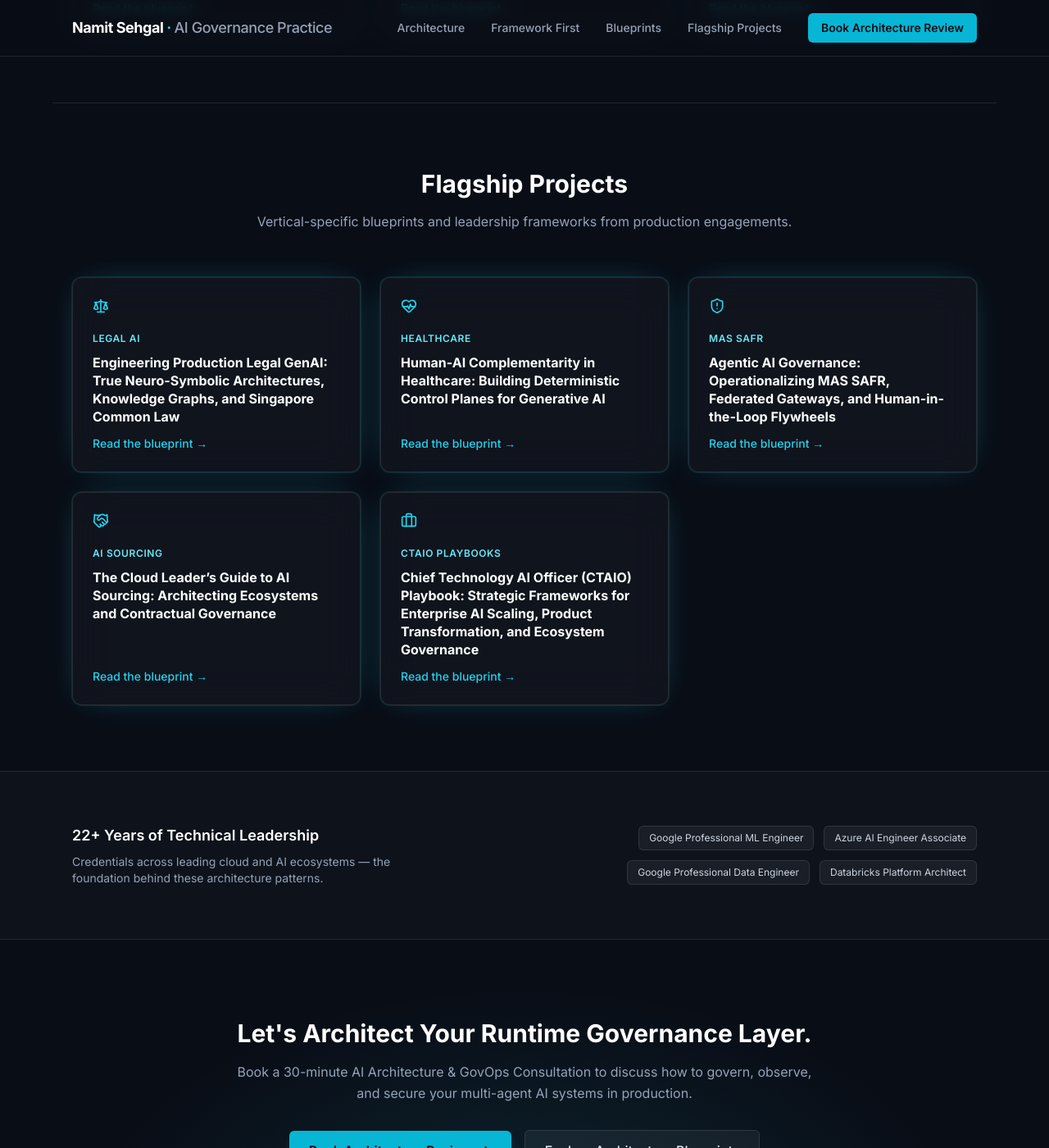
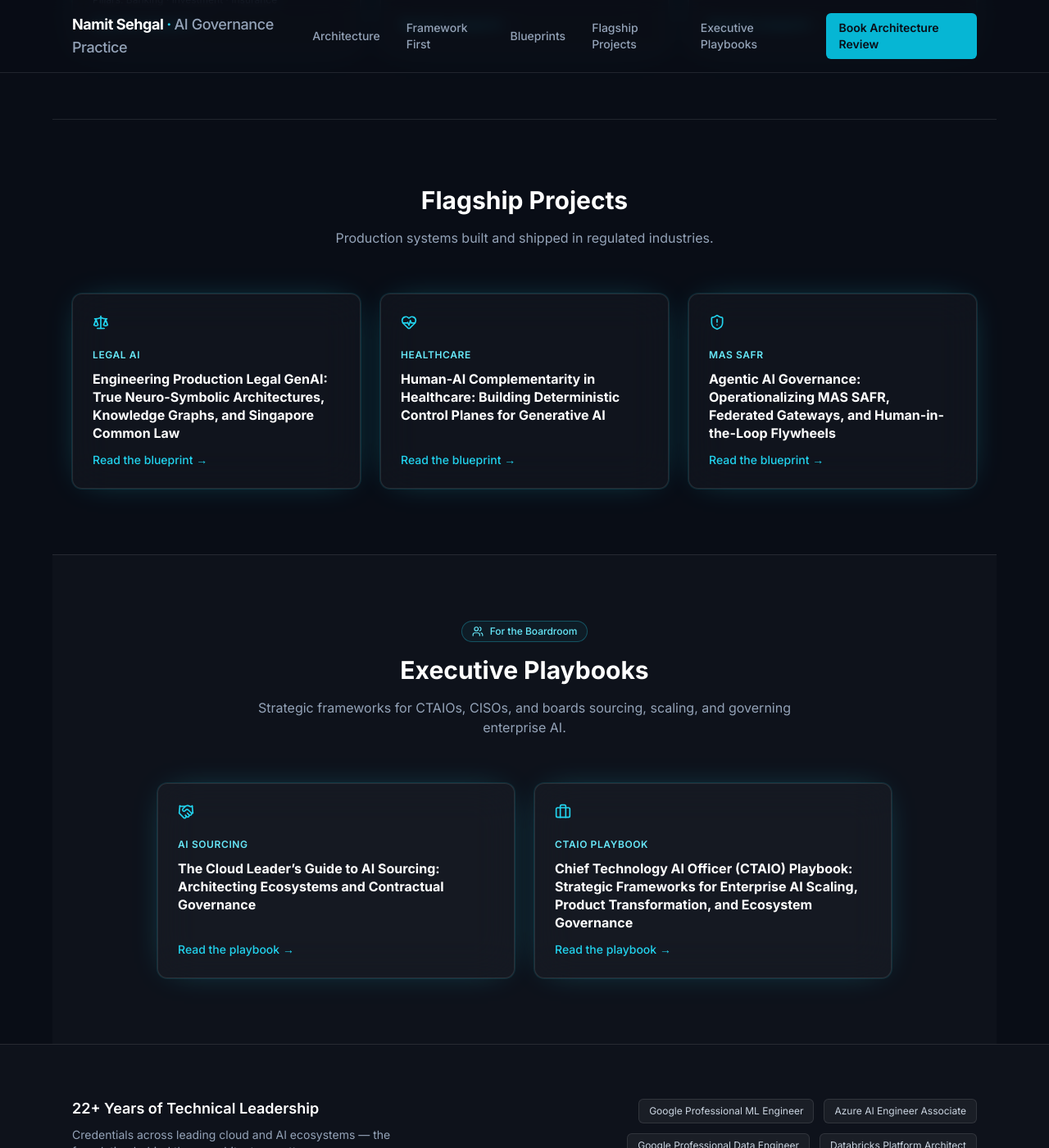
Before and after one commit to sehgalnamit/sehgalnamit.github.io, a Jekyll site: the page index.html, which Jekyll copies as it is, in a window 1280 px wide and 1400 px high, scrolled down 2383 px. Shown: the whole window at 82% size. Built offline with Jekyll 4.4.1, drawn with Linux system fonts in a browser that asks for light colours; nearby versions of some CDN libraries.

Commit message:
Split Executive Playbooks from Flagship Projects for clearer proof hierarchy

```diff
--- a/index.html
+++ b/index.html
@@ -30,6 +30,7 @@
                 <a href="#framework" class="hover:text-cyan-400 transition">Framework First</a>
                 <a href="#insights" class="hover:text-cyan-400 transition">Blueprints</a>
                 <a href="#flagship" class="hover:text-cyan-400 transition">Flagship Projects</a>
+                <a href="#executive" class="hover:text-cyan-400 transition">Executive Playbooks</a>
                 <a href="#contact" class="px-4 py-2 bg-cyan-500 text-[#090D16] font-semibold rounded-md hover:bg-cyan-400 transition">Book Architecture Review</a>
             </nav>
         </div>
@@ -182,7 +183,7 @@
     <section id="flagship" class="max-w-6xl mx-auto px-6 py-20 border-t border-white/10">
         <div class="text-center max-w-2xl mx-auto mb-14">
             <h2 class="text-3xl font-bold text-white mb-4">Flagship Projects</h2>
-            <p class="text-slate-400">Vertical-specific blueprints and leadership frameworks from production engagements.</p>
+            <p class="text-slate-400">Production systems built and shipped in regulated industries.</p>
         </div>
         <div class="grid sm:grid-cols-2 lg:grid-cols-3 gap-6">
             <a href="https://articles.namitsehgal.com/engineering-production-legal-genai-true-neuro-symbolic-architectures-knowledge-graphs-and-singapore-common-law" target="_blank" rel="noopener noreferrer" class="p-6 rounded-xl bg-white/[0.03] border border-white/10 backdrop-blur-xl glow-border transition flex flex-col justify-between">
@@ -209,21 +210,34 @@
                 </div>
                 <span class="text-sm font-medium text-cyan-400">Read the blueprint &rarr;</span>
             </a>
+        </div>
+    </section>
+
+    <!-- Executive Playbooks -->
+    <section id="executive" class="max-w-6xl mx-auto px-6 py-20 border-t border-white/10 bg-white/[0.02]">
+        <div class="text-center max-w-2xl mx-auto mb-14">
+            <span class="inline-flex items-center gap-2 px-3 py-1 rounded-full border border-cyan-400/30 bg-cyan-400/5 text-xs font-medium text-cyan-300 mb-4">
+                <i data-lucide="users" class="w-3.5 h-3.5"></i> For the Boardroom
+            </span>
+            <h2 class="text-3xl font-bold text-white mb-4">Executive Playbooks</h2>
+            <p class="text-slate-400">Strategic frameworks for CTAIOs, CISOs, and boards sourcing, scaling, and governing enterprise AI.</p>
+        </div>
+        <div class="grid sm:grid-cols-2 gap-6 max-w-4xl mx-auto">
             <a href="https://articles.namitsehgal.com/the-cloud-leader-s-guide-to-ai-sourcing-architecting-ecosystems-and-contractual-governance" target="_blank" rel="noopener noreferrer" class="p-6 rounded-xl bg-white/[0.03] border border-white/10 backdrop-blur-xl glow-border transition flex flex-col justify-between">
                 <div>
                     <i data-lucide="handshake" class="w-5 h-5 text-cyan-400 mb-4"></i>
                     <span class="text-xs font-semibold uppercase tracking-wider text-cyan-300">AI Sourcing</span>
                     <h3 class="text-base font-bold text-white mt-2 mb-3 leading-snug">The Cloud Leader&rsquo;s Guide to AI Sourcing: Architecting Ecosystems and Contractual Governance</h3>
                 </div>
-                <span class="text-sm font-medium text-cyan-400">Read the blueprint &rarr;</span>
+                <span class="text-sm font-medium text-cyan-400">Read the playbook &rarr;</span>
             </a>
             <a href="https://articles.namitsehgal.com/chief-technology-ai-officer-ctaio-playbook-strategic-frameworks-for-enterprise-ai-scaling-product-transformation-and-ecosystem-governance" target="_blank" rel="noopener noreferrer" class="p-6 rounded-xl bg-white/[0.03] border border-white/10 backdrop-blur-xl glow-border transition flex flex-col justify-between">
                 <div>
                     <i data-lucide="briefcase" class="w-5 h-5 text-cyan-400 mb-4"></i>
-                    <span class="text-xs font-semibold uppercase tracking-wider text-cyan-300">CTAIO Playbooks</span>
+                    <span class="text-xs font-semibold uppercase tracking-wider text-cyan-300">CTAIO Playbook</span>
                     <h3 class="text-base font-bold text-white mt-2 mb-3 leading-snug">Chief Technology AI Officer (CTAIO) Playbook: Strategic Frameworks for Enterprise AI Scaling, Product Transformation, and Ecosystem Governance</h3>
                 </div>
-                <span class="text-sm font-medium text-cyan-400">Read the blueprint &rarr;</span>
+                <span class="text-sm font-medium text-cyan-400">Read the playbook &rarr;</span>
             </a>
         </div>
     </section>
```
